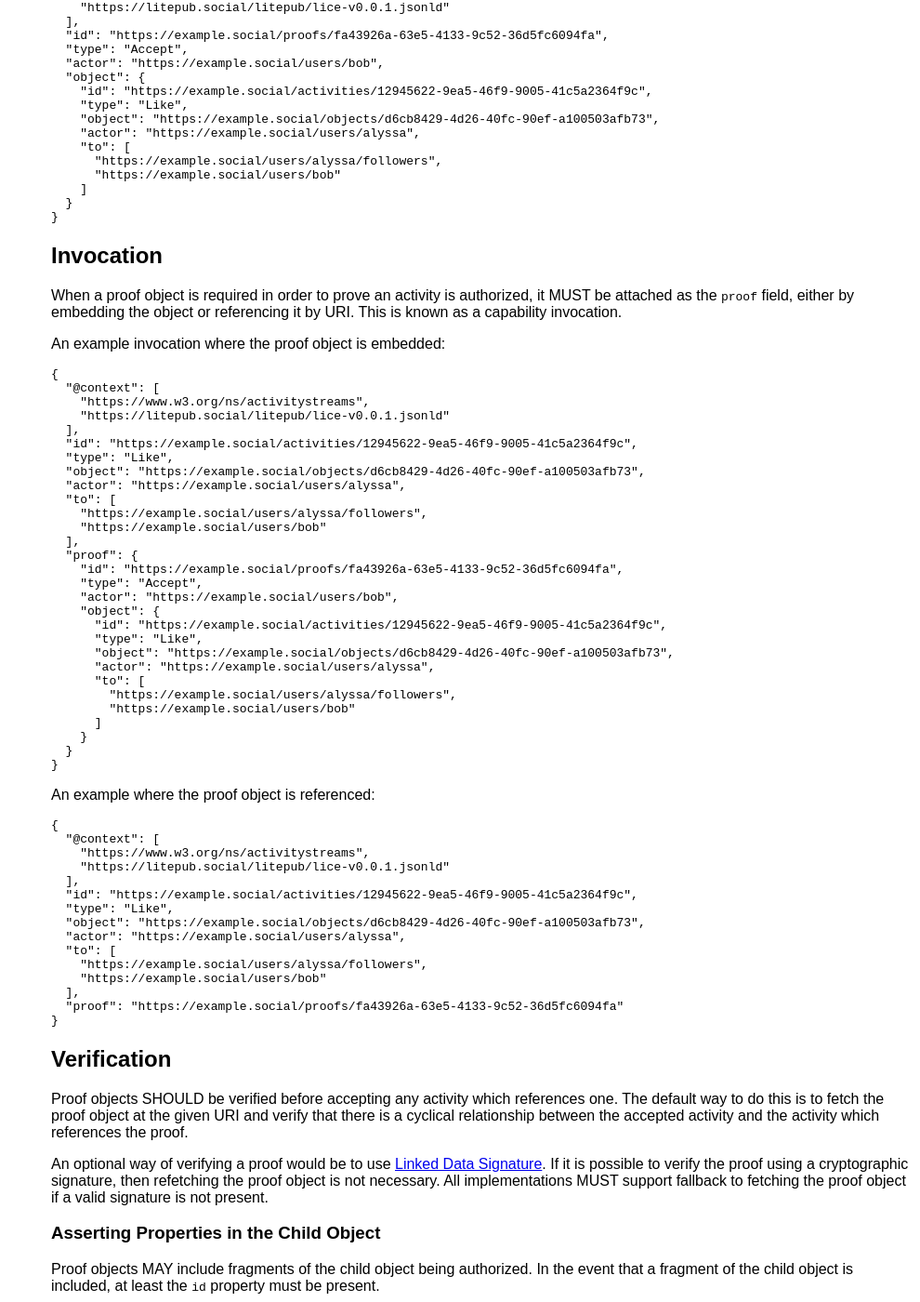
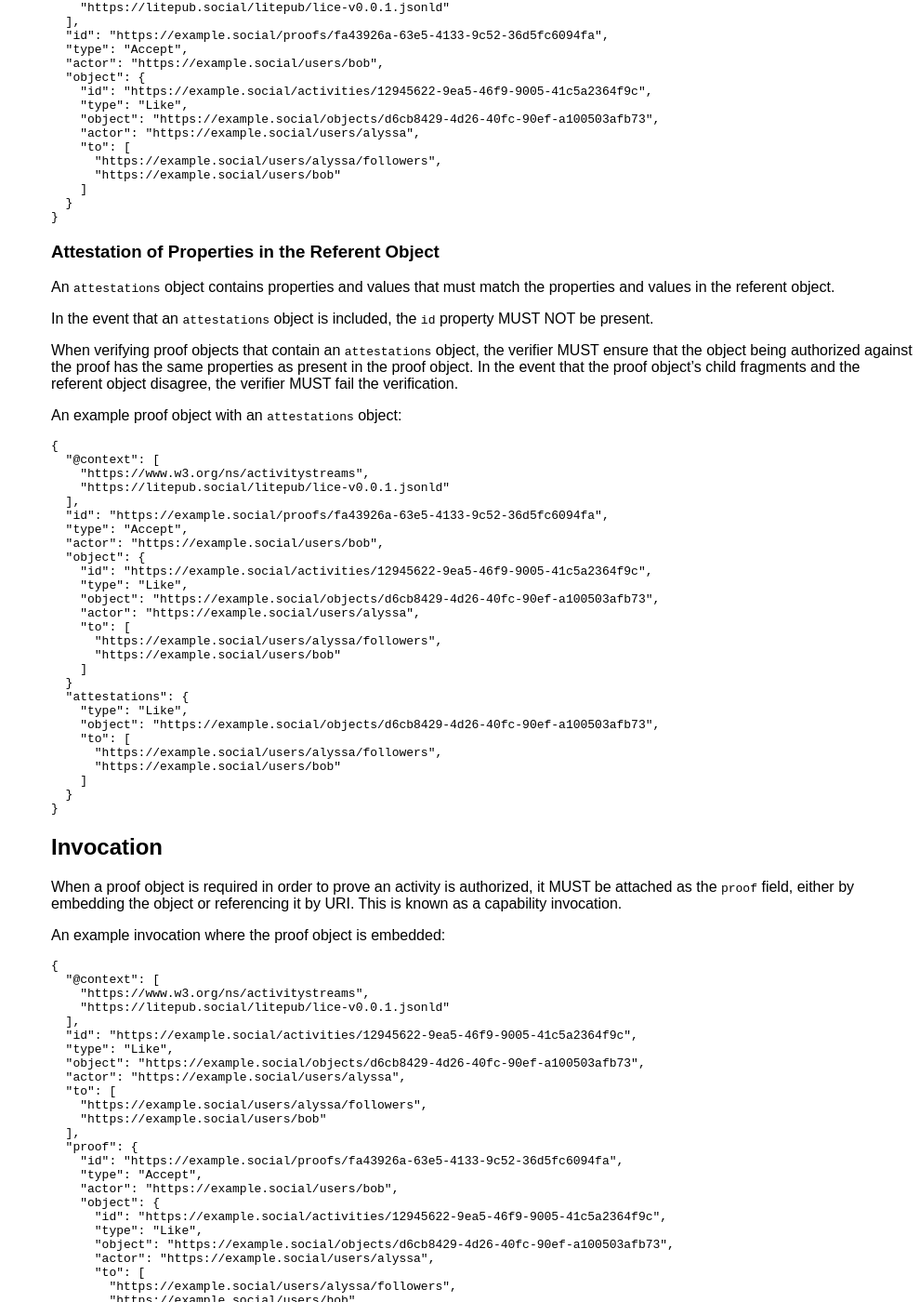
Before and after one commit to litepub/litepub, a Jekyll site: the page built from lice.md, in a window 1280 px wide and 1400 px high, scrolled down 1886 px. Shown: the whole window at 93% size, without its empty margins (290-1280 px from the left). Built offline with Jekyll 4.4.1, drawn with Linux system fonts in a browser that asks for light colours; some of the changed text lies outside the part shown.

Commit message:
lice: replace old property sealing method with formal attestations

````diff
--- a/lice.md
+++ b/lice.md
@@ -145,6 +145,53 @@ An example proof object looks like this:
 ```
 
 
+### Attestation of Properties in the Referent Object
+
+An `attestations` object contains properties and values that must match the
+properties and values in the referent object.
+
+In the event that an `attestations` object is included, the `id` property
+MUST NOT be present.
+
+When verifying proof objects that contain an `attestations` object, the verifier
+MUST ensure that the object being authorized against the proof has the same
+properties as present in the proof object.  In the event that the proof object's
+child fragments and the referent object disagree, the verifier MUST fail the
+verification.
+
+An example proof object with an `attestations` object:
+
+```
+{
+  "@context": [
+    "https://www.w3.org/ns/activitystreams",
+    "https://litepub.social/litepub/lice-v0.0.1.jsonld"
+  ],
+  "id": "https://example.social/proofs/fa43926a-63e5-4133-9c52-36d5fc6094fa",
+  "type": "Accept",
+  "actor": "https://example.social/users/bob",
+  "object": {
+    "id": "https://example.social/activities/12945622-9ea5-46f9-9005-41c5a2364f9c",
+    "type": "Like",
+    "object": "https://example.social/objects/d6cb8429-4d26-40fc-90ef-a100503afb73",
+    "actor": "https://example.social/users/alyssa",
+    "to": [
+      "https://example.social/users/alyssa/followers",
+      "https://example.social/users/bob"
+    ]
+  }
+  "attestations": {
+    "type": "Like",
+    "object": "https://example.social/objects/d6cb8429-4d26-40fc-90ef-a100503afb73",
+    "to": [
+      "https://example.social/users/alyssa/followers",
+      "https://example.social/users/bob"
+    ]
+  }
+}
+```
+
+
 ## Invocation
 
 When a proof object is required in order to prove an activity is authorized, it MUST be
@@ -221,17 +268,18 @@ fetching the proof object if a valid signature is not present.
    [lds]: https://w3c-dvcg.github.io/ld-signatures/
 
 
-### Asserting Properties in the Child Object
+### Verifying Attestations
 
-Proof objects MAY include fragments of the child object being authorized.  In the
-event that a fragment of the child object is included, at least the `id` property
-must be present.
+*This section is non-normative.*
 
-When verifying proof objects that contain fragments of a child object, the verifier
-MUST ensure that the object being authorized against the proof has the same
-properties as present in the proof object.  In the event that the proof object's
-child fragments and the referent object disagree, the verifier MUST fail the
-verification.
+Implementations MUST check that properties in the `attestations` object match
+properties in the referent object.  In most cases, this is done by doing a
+literal comparison.
+
+When comparing sets (JSON arrays), an implementation SHOULD iterate over the
+values in the attested property and verify set membership in the referent
+property for every value.  As an optimization, an implementation MAY normalize
+a copy of both properties and match that the sequence is identical.
 
 
 # Security Considerations
````
